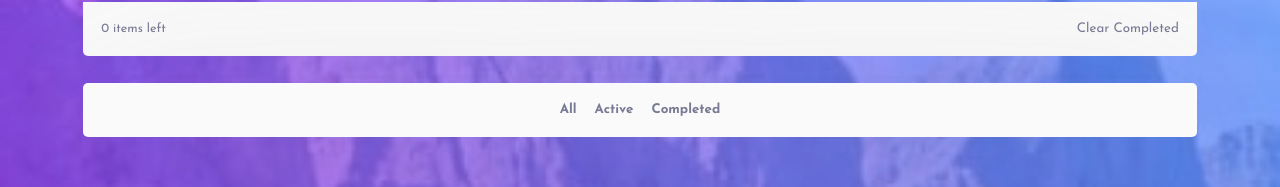
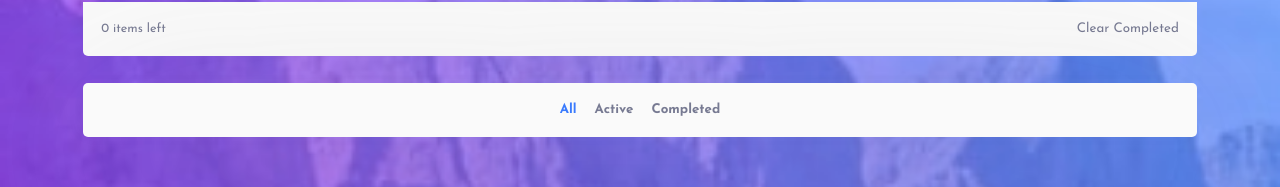
Before and after one commit to AngeliqueDF/react-todo-app-with-drag-n-drop, a React (Create React App) app: page / in a window 1280 px wide. Shown: the part 175-362 px from the top of the page. Built offline with nearby package versions, Linux system fonts and the light colour scheme.

Commit message:
each ``.tasks-filter button`` gets the ``.filter-applied`` class based on the current state

```diff
--- a/src/components/TasksFilter.js
+++ b/src/components/TasksFilter.js
@@ -17,6 +17,7 @@ const TasksFilter = ({
         onClick={handleFilterTasks}
         name="all"
         type="button"
+        className={filter === "all" ? "filter-applied" : ""}
       >
         All
       </button>
@@ -25,6 +26,7 @@ const TasksFilter = ({
         onClick={handleFilterTasks}
         name="active"
         type="button"
+        className={filter === "active" ? "filter-applied" : ""}
       >
         Active
       </button>
@@ -33,6 +35,7 @@ const TasksFilter = ({
         onClick={handleFilterTasks}
         name="completed"
         type="button"
+        className={filter === "completed" ? "filter-applied" : ""}
       >
         Completed
       </button>
```
